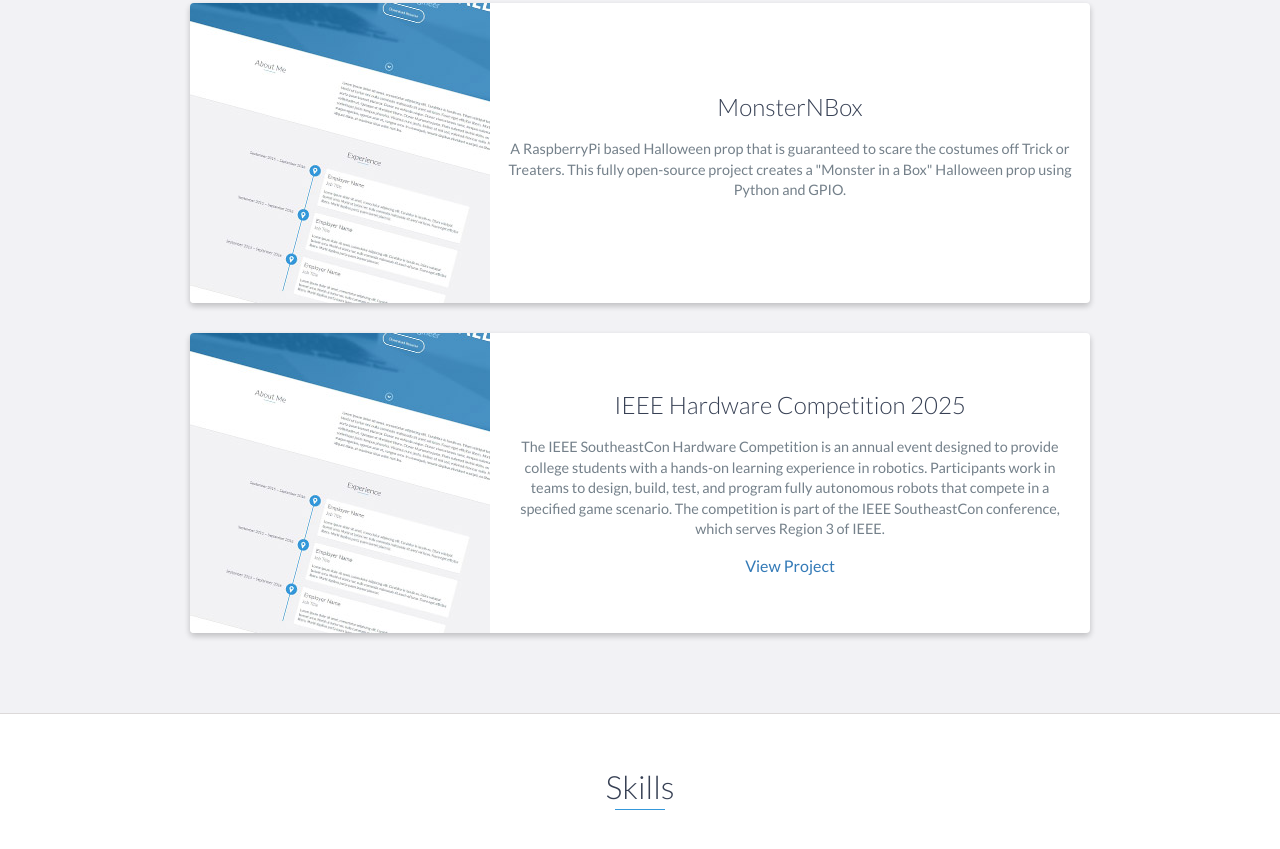
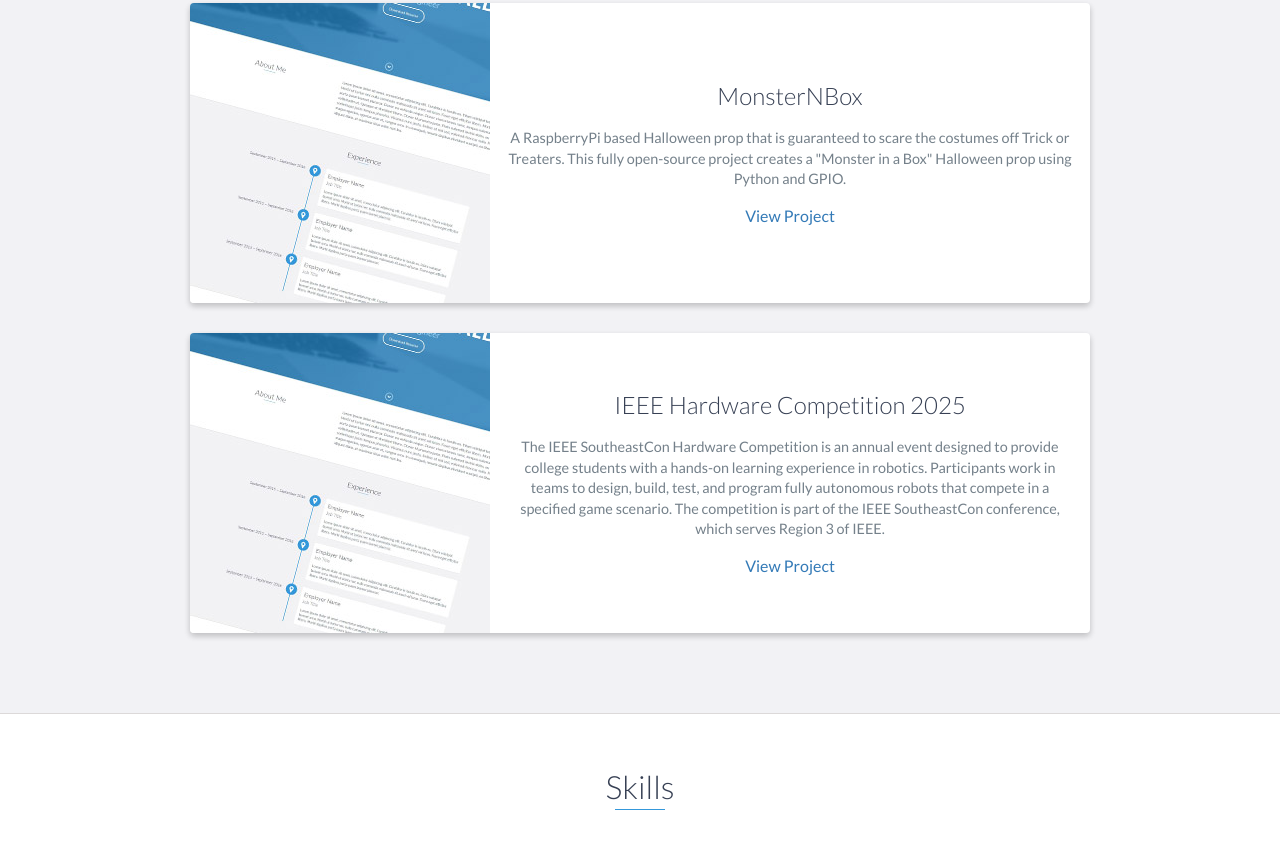
Before and after one commit to prianth/prianth.github.io, a plain HTML site: page index.html in a window 1280 px wide. Shown: the part 2475-3324 px from the top of the page. Drawn offline with nearby package versions, Linux system fonts and the light colour scheme.

Commit message:
Fix link

```diff
--- a/index.html
+++ b/index.html
@@ -160,7 +160,7 @@
                             A RaspberryPi based Halloween prop that is guaranteed to scare the costumes off Trick or Treaters.
                             This fully open-source project creates a "Monster in a Box" Halloween prop using Python and GPIO.
                         </p>
-                        <a href="https://github.com/your-username/your-repository" target="_blank" rel="noopener noreferrer">
+                        <a href="https://github.com/your-username/your-repository" target="_blank" rel="noopener noreferrer"> View Project</a>
                     </div>
                     <!-- End .project-info -->
                 </div>
```
